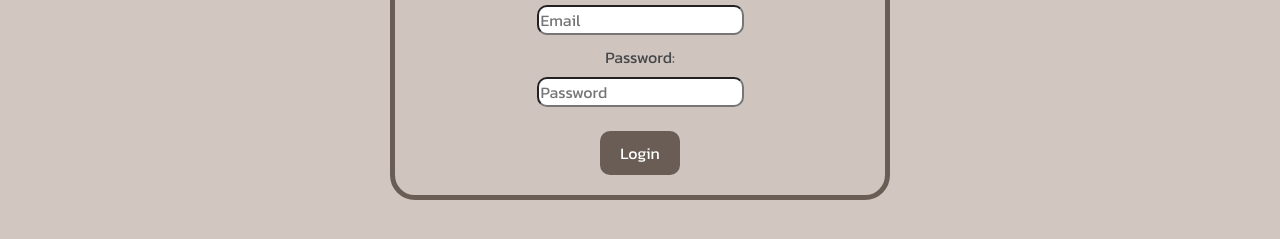
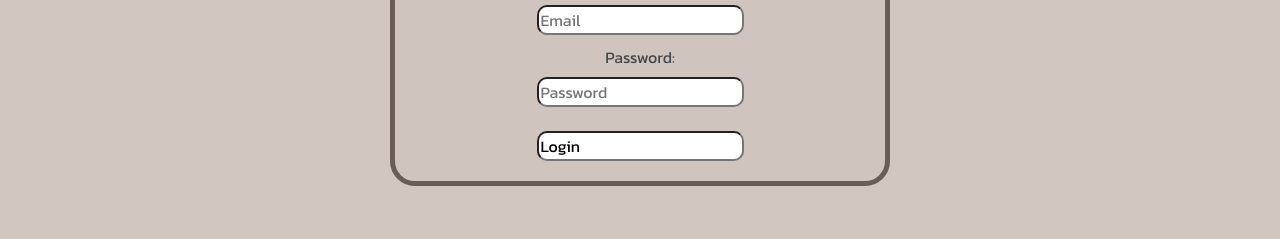
Before and after one commit to JaymeS-LP9R/LasPinas_9R_Q4Quiz1_Jayme_Sophia, a plain HTML site: page index.html in a window 1280 px wide. Shown: the part 221-460 px from the top of the page. Drawn offline with nearby package versions, Linux system fonts and the light colour scheme; a web font is replaced by a local one.

Commit message:
Update and rename quiz1.html to index.html

```diff
--- a/quiz1.html
+++ b/index.html
@@ -26,7 +26,6 @@
         label {
           color: #46474a;
           font-size:16px;
-          font-family://;
           padding-top: 10px;
         }
 
@@ -35,7 +34,6 @@
             font-weight: bold;
             margin-bottom: 0px;
             color: #57262F;
-            font-family: //;
             text-align: center;
         }
 
@@ -124,7 +122,7 @@
 
 
 <div class="login">
-	<form>
+	<form action="main.html">
 	    <h2>Log in</h2>
 	    <label for="username">Email :</label>
 	    <br>
@@ -134,9 +132,7 @@
 	    <br>
 	    <input type="password" id="password" name="password" placeholder="Password" required>
 	    <br><br>
- 		<a href="main.html">
- 		<input type="button" value="Login" />
-		</a>
+ 		<input type="submita" value="Login" />
 	</form>
 </div>
 
```
